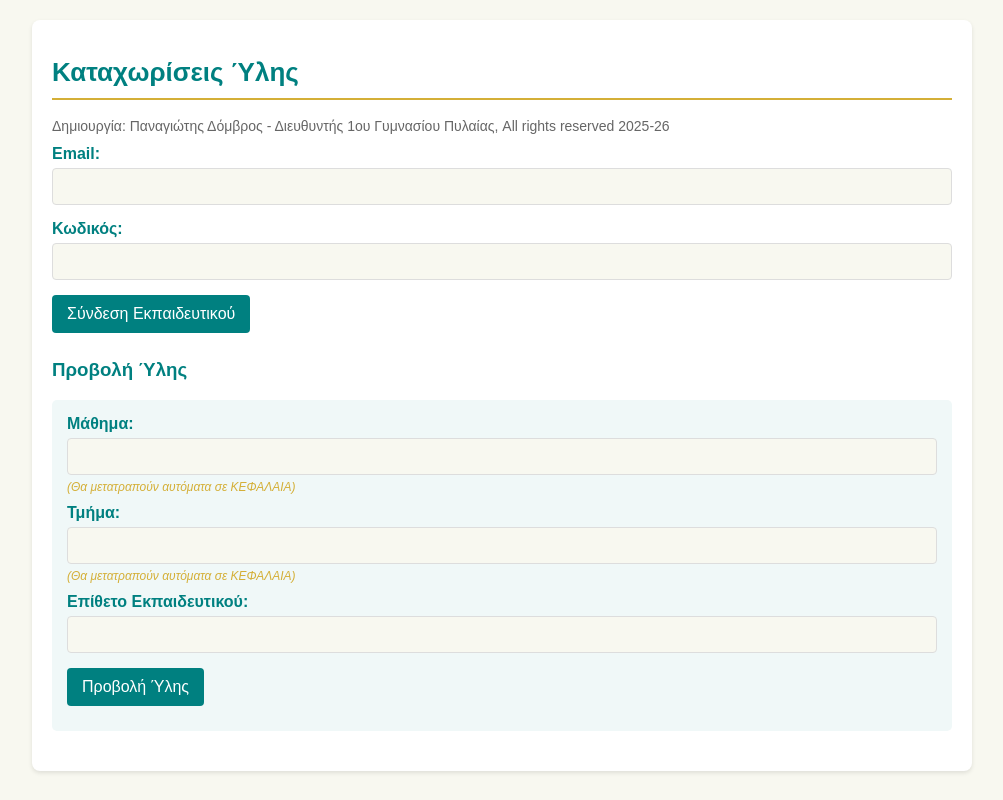
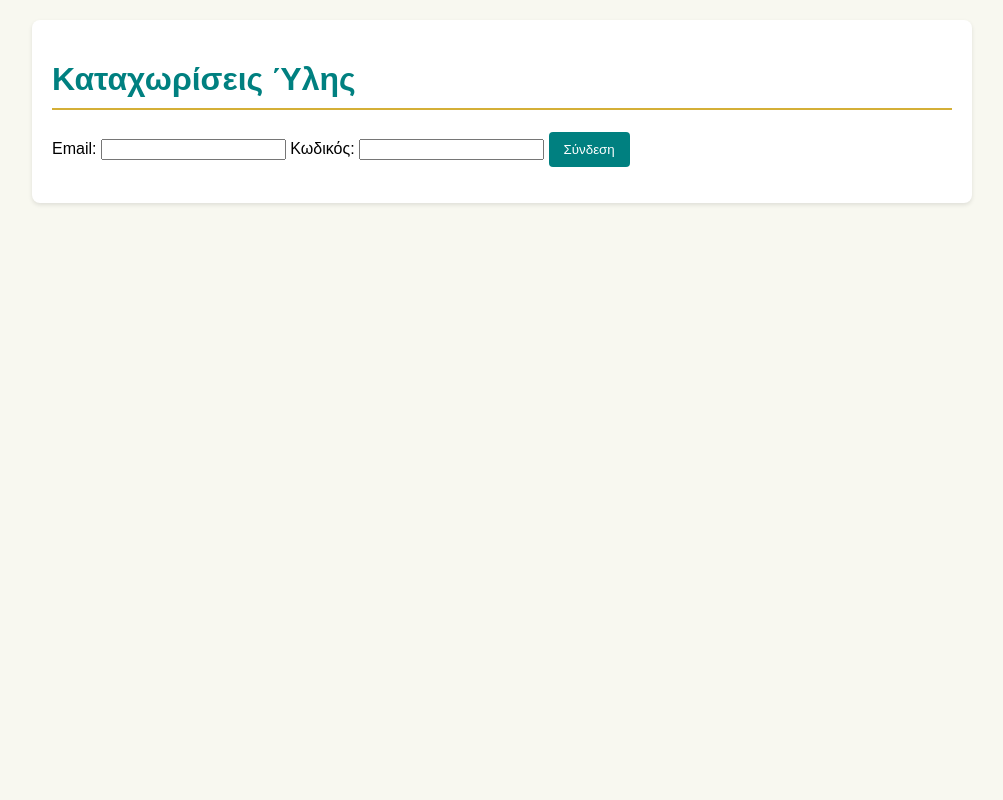
Before and after one commit to Panagiotis-Domvros/history3-prog2, a plain HTML site: page index.html in a window 1280 px wide. Shown: the whole page, without its empty margins (138-1141 px from the left). Drawn offline with Linux system fonts and the light colour scheme.

Commit message:
Update index.html

```diff
--- a/index.html
+++ b/index.html
@@ -1,134 +1,28 @@
 <!DOCTYPE html>
 <html lang="el">
 <head>
-  <meta charset="UTF-8" />
-  <meta name="viewport" content="width=device-width, initial-scale=1.0"/>
-  <title>Παναγιώτης Δόμβρος - Διευθυντής 1ου Γυμνασίου Πυλαίας</title>
+  <meta charset="UTF-8">
+  <meta name="viewport" content="width=device-width, initial-scale=1.0">
+  <title>Καταχωρίσεις Ύλης</title>
   <style>
-    body {
-      font-family: Arial, sans-serif;
-      margin: 20px;
-      background-color: #f8f8f0;
-      color: #333;
-    }
-    .container {
-      max-width: 900px;
-      margin: auto;
-      background: white;
-      padding: 20px;
-      border-radius: 8px;
-      box-shadow: 0 2px 4px rgba(0,0,0,0.1);
-    }
-    h1 {
-      color: #008080;
-      font-size: 26px;
-      border-bottom: 2px solid #D4AF37;
-      padding-bottom: 10px;
-    }
-    h2, h3, h4 {
-      color: #008080;
-      margin-top: 10px;
-    }
-    h2 {
-      font-size: 14px;
-      color: #666;
-      font-weight: normal;
-      margin-top: 5px;
-    }
-    label {
-      display: block;
-      margin-bottom: 5px;
-      font-weight: bold;
-      color: #008080;
-    }
-    #classInput, #studentClass, #lessonFilter,
-    #privateClass, #searchClassInput {
-      text-transform: uppercase;
-    }
-    input[type="text"], input[type="password"], input[type="date"], textarea, select {
-      width: calc(100% - 22px);
-      padding: 10px;
-      margin-bottom: 15px;
-      border: 1px solid #ddd;
-      border-radius: 4px;
-      background-color: #f8f8f0;
-    }
-    button {
-      background-color: #008080;
-      color: white;
-      padding: 10px 15px;
-      border: none;
-      border-radius: 4px;
-      cursor: pointer;
-      font-size: 16px;
-      margin-right: 10px;
-      margin-bottom: 10px;
-      transition: background-color 0.3s;
-    }
-    button:hover {
-      background-color: #006666;
-    }
-    button:disabled {
-      background-color: #cccccc;
-      cursor: not-allowed;
-    }
-    .lesson-card {
-      background-color: #f0f8f8;
-      border: 1px solid #cce5e5;
-      border-left: 5px solid #D4AF37;
-      padding: 15px;
-      margin-bottom: 10px;
-      border-radius: 5px;
-      position: relative;
-    }
-    .delete-btn {
-      position: absolute;
-      top: 10px;
-      right: 10px;
-      background-color: #D4AF37;
-      color: #333;
-    }
-    .delete-btn:hover {
-      background-color: #b38f2b;
-    }
-    .error-message {
-      color: #c00;
-      margin-top: 10px;
-    }
-    .success-message {
-      color: #008080;
-      margin-top: 10px;
-    }
-    .info-message {
-      color: #D4AF37;
-      margin-top: 10px;
-    }
-    .capitalize-hint {
-      font-size: 12px;
-      color: #D4AF37;
-      font-style: italic;
-      margin-top: -10px;
-      margin-bottom: 10px;
-    }
-    .search-filters {
-      background-color: #f0f8f8;
-      padding: 15px;
-      border-radius: 5px;
-      margin-bottom: 20px;
-    }
+    body { font-family: Arial, sans-serif; margin: 20px; background-color: #f8f8f0; }
+    .container { max-width: 900px; margin: auto; background: white; padding: 20px; border-radius: 8px; box-shadow: 0 2px 4px rgba(0,0,0,0.1); }
+    h1 { color: #008080; border-bottom: 2px solid #D4AF37; padding-bottom: 10px; }
+    button { background-color: #008080; color: white; padding: 10px 15px; border: none; border-radius: 4px; cursor: pointer; }
+    .error-message { color: #c00; }
+    .success-message { color: #008080; }
   </style>
 </head>
 <body>
   <div class="container">
     <h1>Καταχωρίσεις Ύλης</h1>
-    <h2>Δημιουργία: Παναγιώτης Δόμβρος - Διευθυντής 1ου Γυμνασίου Πυλαίας, All rights reserved 2025-26</h2>
 
     <div id="loginForm">
       <label for="email">Email:</label>
-      <input type="text" id="email" />
+      <input type="text" id="email" required>
       <label for="password">Κωδικός:</label>
-      <input type="password" id="password" />
-      <button type="button" id="loginBtn">Σύνδεση Εκπαιδευτικού</button>
+      <input type="password" id="password" required>
+      <button id="loginBtn">Σύνδεση</button>
       <p id="loginError" class="error-message"></p>
     </div>
 
@@ -137,59 +31,19 @@
       <label for="schoolInput">Σχολείο:</label>
       <select id="schoolInput" required>
         <option value="1st_gymnasio_pylaias">1ο Γυμνάσιο Πυλαίας</option>
-        <option value="2nd_gymnasio_pylaias">2ο Γυμνάσιο Πυλαίας</option>
-      </select>      <label for="lessonInput">Μάθημα:</label>
-      <input type="text" id="lessonInput" required />
+      </select>
+      <label for="lessonInput">Μάθημα:</label>
+      <input type="text" id="lessonInput" required>
       <label for="classInput">Τμήμα:</label>
-      <input type="text" id="classInput" required />
+      <input type="text" id="classInput" required>
       <label for="dateInput">Ημερομηνία:</label>
-      <input type="date" id="dateInput" required />
-      <label for="taughtMaterialInput">Ύλη που διδάχθηκε:</label>
+      <input type="date" id="dateInput" required>
+      <label for="taughtMaterialInput">Ύλη:</label>
       <textarea id="taughtMaterialInput" required></textarea>
-      <label for="attentionNotesInput">Τι πρέπει να προσέξουν οι μαθητές:</label>
-      <textarea id="attentionNotesInput"></textarea>
-      <button type="button" id="submitLessonBtn">Καταχώριση Ύλης</button>
+      <button id="submitLessonBtn">Καταχώριση Ύλης</button>
       <p id="adminMessage" class="success-message"></p>
-      <button type="button" id="logoutBtn">Αποσύνδεση Εκπαιδευτικού</button>
-
-      <div id="privateNotesSection">
-        <h3>Ιδιωτικές Σημειώσεις</h3>
-        <label for="privateLastName">Επίθετο Μαθητή:</label>
-        <input type="text" id="privateLastName" required />
-        <label for="privateClass">Τμήμα:</label>
-        <input type="text" id="privateClass" required />
-        <label for="privateNotesInput">Σημειώσεις:</label>
-        <textarea id="privateNotesInput" required></textarea>
-        <button type="button" id="submitPrivateNoteBtn">Καταχώριση Σημείωσης</button>
-        <p id="privateNoteMessage" class="success-message"></p>
-
-        <h4>Αναζήτηση Σημειώσεων</h4>
-        <label for="searchLastNameInput">Επίθετο Μαθητή:</label>
-        <input type="text" id="searchLastNameInput" />
-        <label for="searchClassInput">Τμήμα:</label>
-        <input type="text" id="searchClassInput" />
-        <button type="button" id="searchPrivateNotesBtn">Αναζήτηση Σημειώσεων</button>
-        <div id="privateNotesList"></div>
-      </div>
+      <button id="logoutBtn">Αποσύνδεση</button>
     </div>
-
-    <h3>Προβολή Ύλης</h3>
-    <div class="search-filters">
-      <label for="lessonFilter">Μάθημα:</label>
-      <input type="text" id="lessonFilter" required />
-      <p class="capitalize-hint">(Θα μετατραπούν αυτόματα σε ΚΕΦΑΛΑΙΑ)</p>
-
-      <label for="studentClass">Τμήμα:</label>
-      <input type="text" id="studentClass" required />
-      <p class="capitalize-hint">(Θα μετατραπούν αυτόματα σε ΚΕΦΑΛΑΙΑ)</p>
-
-      <label for="teacherLastName">Επίθετο Εκπαιδευτικού:</label>
-      <input type="text" id="teacherLastName" required />
-
-      <button type="button" id="viewLessonsBtn">Προβολή Ύλης</button>
-    </div>
-    <p id="guestMessage" class="info-message"></p>
-    <div id="lessonsContainer"></div>
   </div>
 
   <script type="module" src="./main.js"></script>
```
